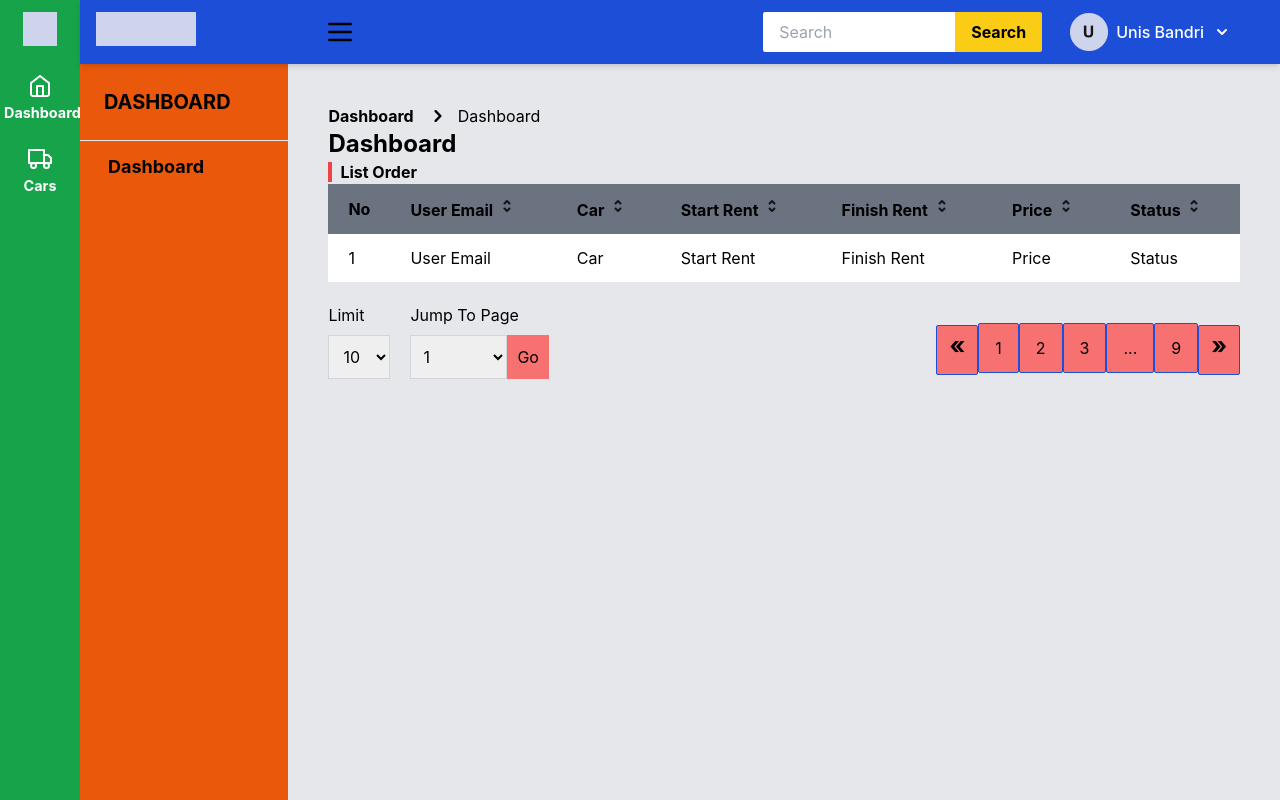
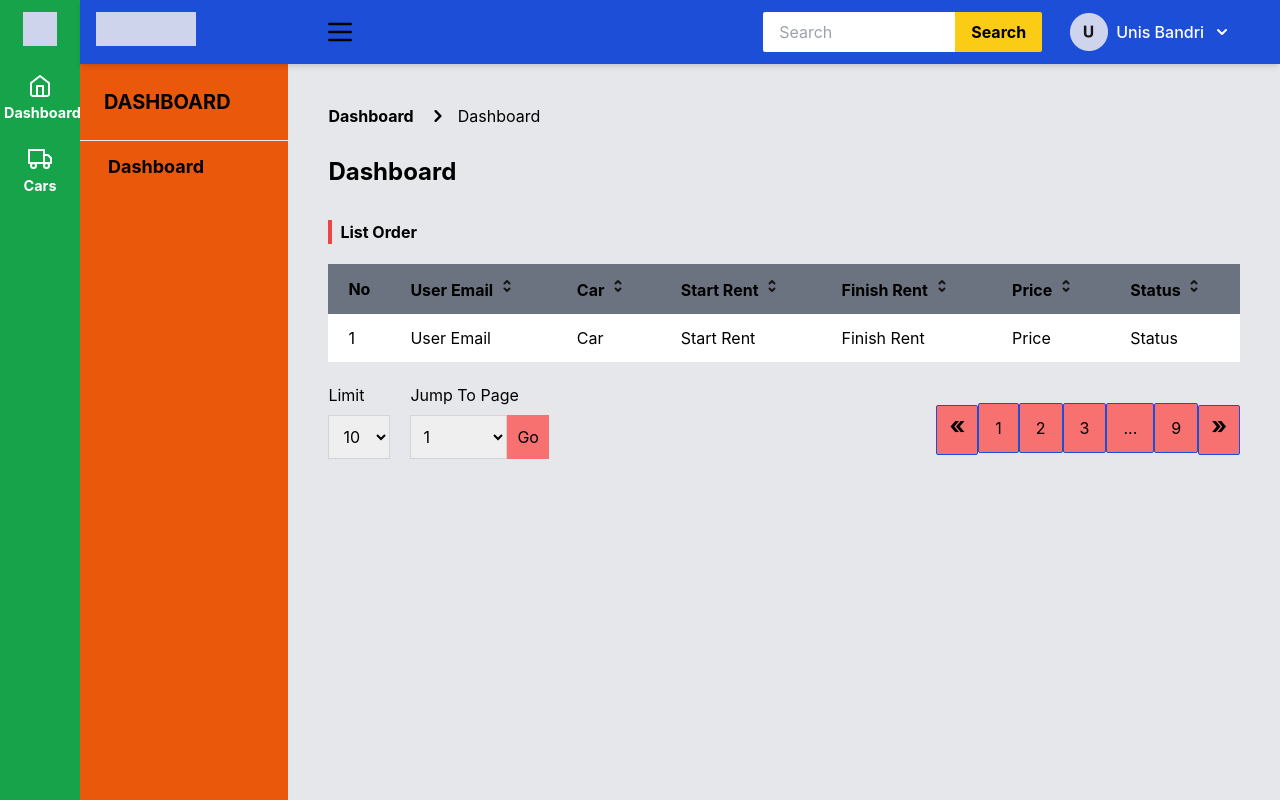
Before and after one commit to Hasyim-Kai/BINAR-FE-challenge-04, a React (Create React App) app: page /dashboard in a window 1280 px wide. Built offline with nearby package versions, Linux system fonts and the light colour scheme; sample sign-in values are in the browser's storage.

Commit message:
Refactor : Edit OrderTable & Dashboard style

```diff
--- a/src/components/OrderTable.tsx
+++ b/src/components/OrderTable.tsx
@@ -5,7 +5,7 @@ const OrderTable = () => {
     const tableNumberNavBtn = `bg-red-400 py-3 px-4 border border-blue-700 rounded-sm`;
 
     return <>
-        <span className="border-l-4 border-red-500 pl-2"><b>List Order</b></span>
+        <p className="mb-5 border-l-4 border-red-500 pl-2"><b>List Order</b></p>
 
         <div className="relative overflow-x-auto">
             <table className="w-full text-left">
--- a/src/pages/Dashboard.tsx
+++ b/src/pages/Dashboard.tsx
@@ -16,7 +16,7 @@ export default function Dashboard(): JSX.Element {
 
     return <>
         {/* BREADCRUMB */}
-        <ol className="flex items-center space-x-1 md:space-x-3" aria-label="Breadcrumb">
+        <ol className="flex items-center mb-7 space-x-1 md:space-x-3" aria-label="Breadcrumb">
             <li><Link to='/dashboard'><b>Dashboard</b></Link></li>
             <li className="flex items-center">
                     <svg className="w-6 h-6 text-gray-400" fill="black" viewBox="0 0 20 20" xmlns="http://www.w3.org/2000/svg"><path fillRule="evenodd" d="M7.293 14.707a1 1 0 010-1.414L10.586 10 7.293 6.707a1 1 0 011.414-1.414l4 4a1 1 0 010 1.414l-4 4a1 1 0 01-1.414 0z" clipRule="evenodd"></path></svg>
@@ -24,7 +24,7 @@ export default function Dashboard(): JSX.Element {
             </li>
         </ol>
 
-        <h1 className="text-2xl"><b>Dashboard</b></h1>
+        <h1 className="text-2xl mb-8"><b>Dashboard</b></h1>
         <OrderTable />
     </>
 }
```
